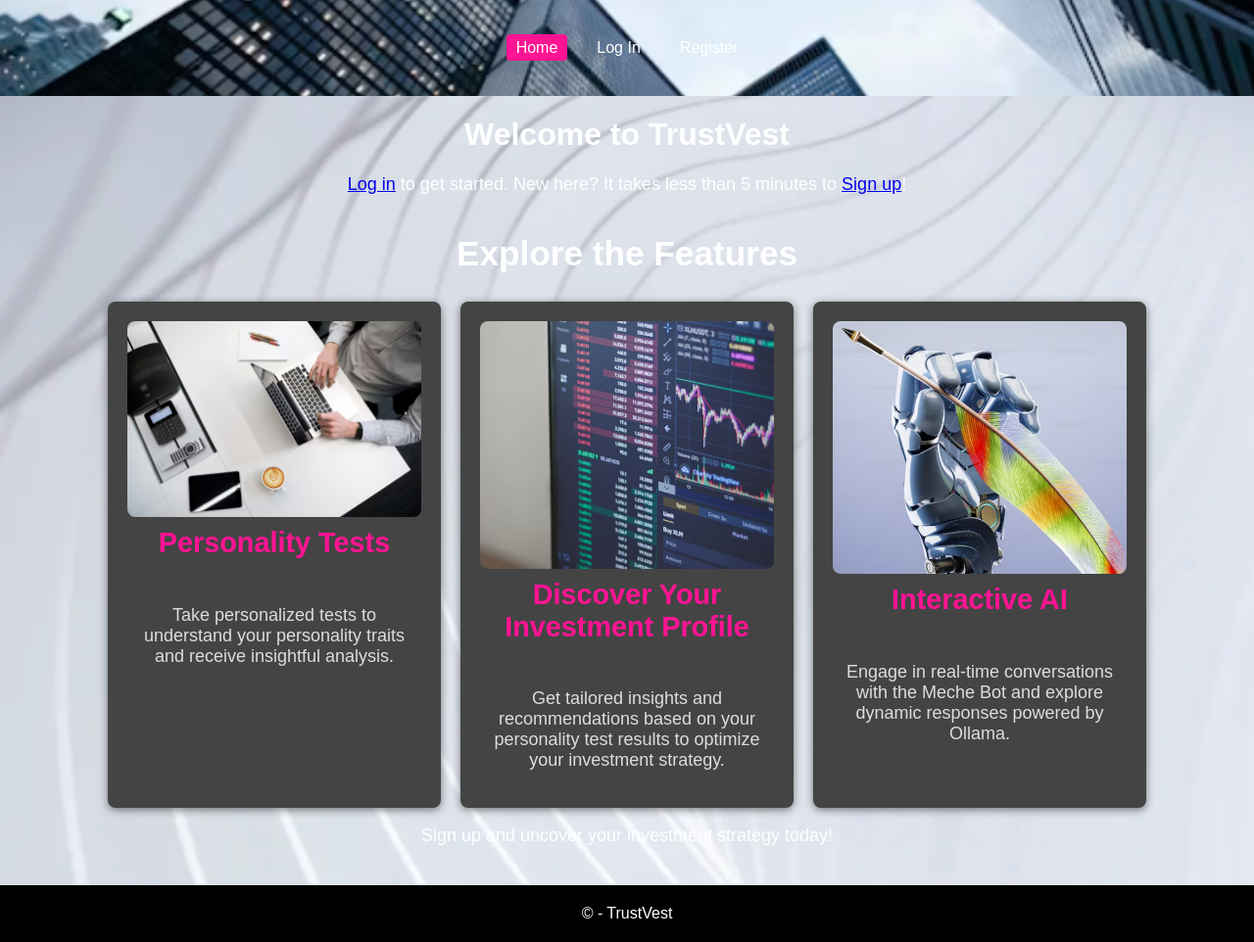
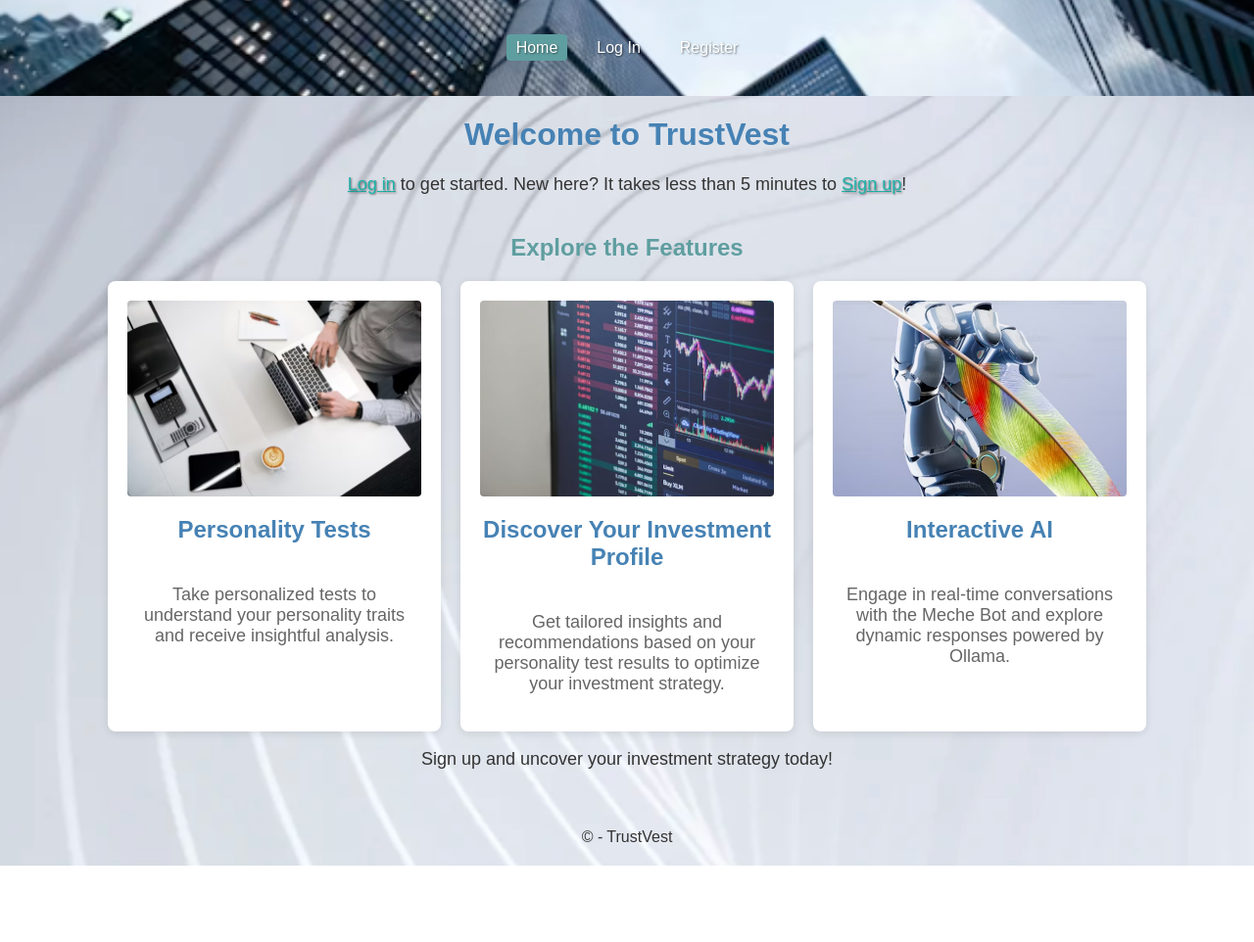
Before and after one commit to OsvaldoTA1/AFRL-Project-UI-Redesign, a Flask app: page / in a window 1280 px wide. Shown: the whole page at 98% size. After the commit the page ends 884 px from the top, so only its background shows below. Run offline with Flask 3, Linux system fonts and the light colour scheme.

Commit message:
Complete CSS overhaul for a clean, professional design

```diff
--- a/app/static/css/styles.css
+++ b/app/static/css/styles.css
@@ -1,16 +1,16 @@
 :root {
     /* Colors */
-    --color-primary: #ff1493;  /* Hot Pink */
-    --color-secondary: #ee1289; /* Darker Pink */
-    --color-text: #fff;
-    --color-text-muted: #ddd;
-    --color-background: #000;
-    --color-background-light: #222;
-    --color-background-lighter: #333;
-    --color-background-lightest: #444;
-    --color-input-bg: #b8b2b2;
-    --color-border: #555;
-    --color-shadow: rgba(0, 0, 0, 0.5);
+    --color-primary: #4682b4; /* Steel Blue */
+    --color-secondary: #5f9ea0; /* Cadet Blue */
+    --color-tertiary: #b0c4de; /* Light Steel Blue */
+    --color-accent: #20b2aa; /* Light Sea Green */
+    --color-text: #333;
+    --color-text-muted: #666;
+    --color-background: #f5f5f5;
+    --color-background-light: #ffffff;
+    --color-background-lighter: #e8f0ff;
+    --color-border: #dcdcdc; /* Gainsboro */
+    --color-shadow: rgba(0, 0, 0, 0.1);
 
     /* Sizes */
     --font-size-base: 18px;
@@ -36,13 +36,17 @@ body, h1, h2, h3, p {
     font-family: 'Arial', sans-serif;
 }
 
-body {
+html, body {
+    height: 100%;
     margin: 0;
     padding: 0;
-    background-color: var(--color-background);
     display: flex;
     flex-direction: column;
-    min-height: 100vh;
+}
+
+a {
+    color: #ffffff; /* White text for high contrast */
+    text-shadow: 1px 1px 2px rgba(0, 0, 0, 0.5); /* Add a subtle shadow for better readability */
 }
 
 main {
@@ -61,16 +65,19 @@ h1, h2, h3 {
 h1 {
     text-align: center;
     font-size: var(--font-size-xlarge);
+    color: var(--color-primary);
 }
 
 h2 {
     text-align: center;
-    font-size: 2.2em;
+    font-size: var(--font-size-large);
+    color: var(--color-secondary);
 }
 
 h3 {
-    font-size: 1.8em;
+    font-size: var(--font-size-large);
     margin-top: 1em;
+    color: var(--color-tertiary);
 }
 
 .home-paragraph {
@@ -79,10 +86,12 @@ h3 {
 
 /* Header and Navigation */
 header {
-    background-color: var(--color-background);
+    background-color: var(--color-background-light);
     color: var(--color-text);
-    padding: var(--spacing-medium) 0;
+    padding: 60px;
     text-align: center;
+    position: relative;
+    z-index: 1;
 }
 
 nav ul {
@@ -97,39 +106,40 @@ nav ul li {
     margin: 0 var(--spacing-small);
 }
 
+/* Ensure nav links within header have readable color */
 nav ul li a {
-    color: var(--color-text);
+    color: #ffffff; /* Ensure link text is white */
     text-decoration: none;
     padding: 5px var(--spacing-small);
     border-radius: var(--border-radius-small);
+    text-shadow: 1px 1px 2px rgba(0, 0, 0, 0.5); /* Subtle shadow */
 }
 
 nav ul li a:hover, nav ul li.active a {
-    background-color: var(--color-primary);
-    color: var(--color-text);
+    background-color: var(--color-secondary);
+    color: var(--color-background-light);
 }
 
 /* Footer */
 footer {
-    width: 100%;
+    background: none; /* Remove any background color or images */
+    color: var(--color-text); /* Set the text color to the default text color */
+    padding: var(--spacing-medium) 0;
     text-align: center;
-    padding: var(--spacing-medium) 0;
-    background-color: var(--color-background);
-    color: var(--color-text);
     flex-shrink: 0;
 }
 
 /* Link Styles */
-.purple-text-links {
-    color: var(--color-primary);
+.pastel-text-links {
+    color: var(--color-accent);
 }
 
-.purple-text-links:visited {
+.pastel-text-links:visited {
     color: var(--color-secondary);
 }
 
-.purple-text-links:hover {
-    color: var(--color-text);
+.pastel-text-links:hover {
+    color: var(--color-primary);
 }
 
 /* Flash Messages */
@@ -542,7 +558,7 @@ footer {
 }
 
 .feature {
-    background-color: var(--color-background-lightest);
+    background-color: var(--color-background-light);
     padding: var(--spacing-medium);
     border-radius: var(--border-radius-medium);
     width: 300px;
@@ -553,8 +569,12 @@ footer {
 }
 
 .feature img {
-    max-width: 100%;
-    border-radius: var(--border-radius-medium);
+    width: 100%;
+    height: auto;
+    max-height: 200px;  /* Set a max height to keep a consistent look */
+    object-fit: cover;  /* Ensures the image covers the set area */
+    border-radius: var(--border-radius-small);  /* Applies small border radius to images */
+    margin-bottom: var(--spacing-small);
 }
 
 .feature h3 {
@@ -588,21 +608,21 @@ footer {
     to { opacity: 0; }
 }
 
-/* Rainbow Text Animation */
-.rainbow {
-    background: linear-gradient(90deg,
-        red, orange, yellow, green, blue, indigo, violet,
-        red, orange, yellow, green, blue, indigo, violet, red
-    );
-    background-size: 200% auto;
-    -webkit-background-clip: text;
-    -webkit-text-fill-color: transparent;
-    background-clip: text;
-    color: transparent;
-    animation: rainbowAnimation 10s linear infinite;
+/* Custom Scrollbars */
+::-webkit-scrollbar {
+    width: 8px;
 }
 
-@keyframes rainbowAnimation {
-    0% { background-position: 200%; }
-    100% { background-position: 0%; }
+::-webkit-scrollbar-track {
+    background: var(--color-background-lightest);
 }
+
+::-webkit-scrollbar-thumb {
+    background-color: var(--color-border);
+    border-radius: var(--border-radius-small);
+    border: 2px solid var(--color-background-lightest);
+}
+
+::-webkit-scrollbar-thumb:hover {
+    background-color: var(--color-primary);
+}
```
Also changed, not shown: other parts of app/static/css/styles.css (+31 -25 lines).
